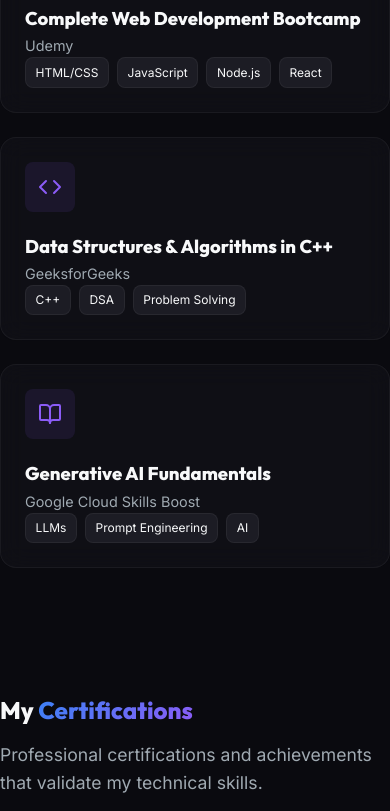
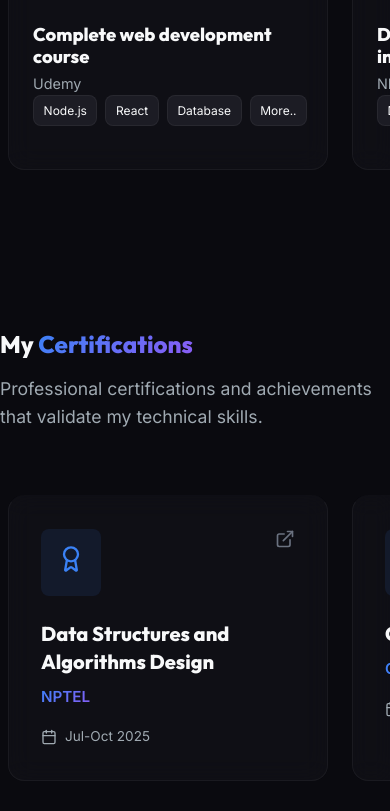
Before and after one commit to amanraj2205/amanraj, a React (Vite) app: page / in a window 390 px wide. Shown: the part 1713-2524 px from the top of the page. Built offline with nearby package versions, Linux system fonts and the light colour scheme.

Commit message:
feat: Implement Projects, Hackathons, Certifications, and Courses components with their respective styles.

```diff
--- a/src/components/Certifications.css
+++ b/src/components/Certifications.css
@@ -1,5 +1,25 @@
 .certifications-grid {
-  grid-template-columns: repeat(3, 1fr);
+  display: flex !important;
+  overflow-x: auto;
+  gap: 1.5rem;
+  padding: 1rem 0.5rem 2rem;
+  scroll-behavior: smooth;
+  scrollbar-width: thin;
+  scrollbar-color: var(--accent-primary) transparent;
+}
+
+.certifications-grid::-webkit-scrollbar {
+  height: 8px;
+}
+
+.certifications-grid::-webkit-scrollbar-track {
+  background: rgba(255, 255, 255, 0.05);
+  border-radius: 10px;
+}
+
+.certifications-grid::-webkit-scrollbar-thumb {
+  background: var(--accent-primary);
+  border-radius: 10px;
 }
 
 .certification-card {
@@ -8,6 +28,8 @@
   flex-direction: column;
   transition: transform var(--transition-normal), box-shadow var(--transition-normal);
   border-top: 2px solid transparent;
+  width: 320px;
+  flex: 0 0 320px;
 }
 
 .certification-card:hover {
@@ -51,14 +73,8 @@
   margin-top: auto;
 }
 
-@media (max-width: 1024px) {
-  .certifications-grid {
-    grid-template-columns: repeat(2, 1fr);
+@media (max-width: 768px) {
+  .certification-card {
+    min-width: 280px;
   }
 }
-
-@media (max-width: 768px) {
-  .certifications-grid {
-    grid-template-columns: 1fr;
-  }
-}
--- a/src/components/Certifications.jsx
+++ b/src/components/Certifications.jsx
@@ -5,22 +5,28 @@
 
 const certifications = [
   {
-    title: "Postman API Fundamentals Student Expert",
-    issuer: "Postman",
-    date: "2024",
-    link: "#"
+    title: "Data Structures and Algorithms Design",
+    issuer: "NPTEL",
+    date: "Jul-Oct 2025",
+    link: "https://drive.google.com/file/d/1IEDMQo4mNY298rC_B1jBnQD_vk7coqp3/view?usp=drive_link"
   },
   {
-    title: "Foundational C# with Microsoft",
-    issuer: "freeCodeCamp",
-    date: "2024",
-    link: "#"
+    title: "C Essentials 1",
+    issuer: "CISCO Networking Academy",
+    date: "01 Jul 2025",
+    link: "https://drive.google.com/file/d/1l0xLRnkg8dGcOcMyGoy3gZf5hEQiNrcA/view?usp=drive_link"
   },
   {
-    title: "Java (Basic) Certificate",
-    issuer: "HackerRank",
-    date: "2023",
-    link: "#"
+    title: "Programming in C",
+    issuer: "Infosys",
+    date: "June 16,2025",
+    link: "https://drive.google.com/file/d/1kU1Hagou59XGPe1nismw1niLyrdUAjgI/view?usp=drive_link"
+  },
+  {
+    title: "Relational to Document Model",
+    issuer: "MongoDB University",
+    date: "09 March,2025",
+    link: "https://drive.google.com/file/d/1UBkeQB4ReQazqH1U5aXktrfrbNYMQ-ZJ/view?usp=drive_link"
   }
 ];
 
--- a/src/components/Courses.css
+++ b/src/components/Courses.css
@@ -1,5 +1,28 @@
 .courses-grid {
-  grid-template-columns: repeat(3, 1fr);
+  display: flex !important;
+  overflow-x: auto;
+  gap: 1.5rem;
+  padding-bottom: 2rem;
+  padding-top: 1rem;
+  padding-left: 0.5rem;
+  padding-right: 0.5rem;
+  scroll-behavior: smooth;
+  scrollbar-width: thin;
+  scrollbar-color: var(--accent-secondary) transparent;
+}
+
+.courses-grid::-webkit-scrollbar {
+  height: 8px;
+}
+
+.courses-grid::-webkit-scrollbar-track {
+  background: rgba(255, 255, 255, 0.05);
+  border-radius: 10px;
+}
+
+.courses-grid::-webkit-scrollbar-thumb {
+  background: var(--accent-secondary);
+  border-radius: 10px;
 }
 
 .course-card {
@@ -8,6 +31,8 @@
   gap: 1.5rem;
   flex-direction: column;
   transition: transform var(--transition-normal), box-shadow var(--transition-normal);
+  width: 320px;
+  flex: 0 0 320px;
 }
 
 .course-card:hover {
@@ -44,14 +69,8 @@
   border: 1px solid var(--glass-border);
 }
 
-@media (max-width: 1024px) {
-  .courses-grid {
-    grid-template-columns: repeat(2, 1fr);
+@media (max-width: 768px) {
+  .course-card {
+    min-width: 280px;
   }
 }
-
-@media (max-width: 768px) {
-  .courses-grid {
-    grid-template-columns: 1fr;
-  }
-}
--- a/src/components/Courses.jsx
+++ b/src/components/Courses.jsx
@@ -5,23 +5,36 @@
 
 const courses = [
   {
-    title: "Complete Web Development Bootcamp",
+    title: "Complete web development course",
     platform: "Udemy",
     icon: <MonitorPlay size={24} />,
-    skills: ["HTML/CSS", "JavaScript", "Node.js", "React"]
+    skills: ["Node.js", "React","Database","More.."]
   },
   {
     title: "Data Structures & Algorithms in C++",
+    platform: "NPTEL",
+    icon: <Code size={24} />,
+    skills: ["DSA", "Problem Solving","Algorithms"]
+  },
+  {
+    title: "C++ Programming - Self Paced",
+    platform: "GeeksforGeeks",
+    icon: <BookOpen size={24} />,
+    skills: ["C++", "OOPs", "STL Algorithms"]
+  },
+  {
+    title: "Full stack generative and Agentic AI with python",
+    platform: "Udemy",
+    icon: <Code size={24} />,
+    skills: ["Python", "Agent", "RAG","Vector DBs","Docker"]
+  },
+  {
+    title: "Python Programming",
     platform: "GeeksforGeeks",
     icon: <Code size={24} />,
-    skills: ["C++", "DSA", "Problem Solving"]
-  },
-  {
-    title: "Generative AI Fundamentals",
-    platform: "Google Cloud Skills Boost",
-    icon: <BookOpen size={24} />,
-    skills: ["LLMs", "Prompt Engineering", "AI"]
+    skills: ["Python","OOPs","Machine Learning Basics","Data Science Basics"]
   }
+
 ];
 
 const Courses = () => {
--- a/src/components/Hackathons.css
+++ b/src/components/Hackathons.css
@@ -1,11 +1,36 @@
 .hackathons-container {
   width: 100%;
+  max-height: 550px;
+  overflow-y: auto;
+  padding-right: 1rem;
+  padding-bottom: 1rem;
+  scrollbar-width: thin;
+  scrollbar-color: var(--accent-warning) transparent;
+}
+
+.hackathons-container::-webkit-scrollbar {
+  width: 6px;
+}
+
+.hackathons-container::-webkit-scrollbar-track {
+  background: rgba(255, 255, 255, 0.05);
+  border-radius: 10px;
+}
+
+.hackathons-container::-webkit-scrollbar-thumb {
+  background: var(--accent-warning);
+  border-radius: 10px;
 }
 
 .hackathon-card {
   padding: 2rem;
   border-left: 4px solid var(--accent-warning);
   transition: transform var(--transition-normal), box-shadow var(--transition-normal);
+  margin-bottom: 1.5rem;
+}
+
+.hackathon-card:last-child {
+  margin-bottom: 0;
 }
 
 .hackathon-card:hover {
@@ -23,7 +48,8 @@
   width: 56px;
   height: 56px;
   border-radius: 50%;
-  background: rgba(245, 158, 11, 0.1); /* Warning/Amber color for Trophy */
+  background: rgba(245, 158, 11, 0.1);
+  /* Warning/Amber color for Trophy */
   color: var(--accent-warning);
   display: flex;
   align-items: center;
--- a/src/components/Hackathons.jsx
+++ b/src/components/Hackathons.jsx
@@ -6,19 +6,35 @@
 const hackathons = [
   {
     title: "Smart India Hackathon (SIH) 2024",
-    role: "Team Leader & Full Stack Developer",
-    project: "AI-Powered Financial Assistant",
+    role: "Full Stack Developer",
+    project: "KrishiVikash",
     location: "National Level",
-    achievement: "Finalist",
-    description: "Built a comprehensive financial literacy and assistance platform using React, Node.js, and integrating LLMs for real-time advice."
+    achievement: "Idea Submission Round",
+    description: "KrishiVikash is a gamified digital platform using AI, IoT, and satellite data to provide localized farming insights. It boosts yields and sustainability through multilingual accessibility and behavioral engagement."
   },
   {
-    title: "HackTheBox CyberHack",
-    role: "Backend Architect",
-    project: "SecureVault",
+    title: "Rajasthan Digifest X TiE Global Hackathon",
+    role: "Team Leader & Full Stack Developer",
+    project: "SupplyWater",
+    location: "Offline",
+    achievement: "Top 5%",
+    description: "SupplyWater helps farmers coordinate their irrigation schedules. By sharing information, they can manage water more efficiently and prevent conflicts."
+  },
+  {
+    title: "Google Solution Challenge 2025",
+    role: "Frontend Developer",
+    project: "AgriTech",
     location: "Online",
-    achievement: "Top 20%",
-    description: "Developed a secure file sharing system with end-to-end encryption to solve data privacy challenges."
+    achievement: "Project Evaluation",
+    description: "Empowering Small and Marginal Farmers with AI-Driven Agricultural Solutions. Bulid a software for farmers to help them with their crops."
+  },
+  {
+    title: "Hack Arya Verse",
+    role: "Frontend Developer",
+    project: "AI Chatbot for Farmers",
+    location: "Offline",
+    achievement: "Top 10%",
+    description: "A chatbot that helps farmers to get information about their crops and the best way to take care of them."
   }
 ];
 
--- a/src/components/Projects.css
+++ b/src/components/Projects.css
@@ -1,5 +1,25 @@
 .projects-grid {
-  grid-template-columns: repeat(3, 1fr);
+  display: flex !important;
+  overflow-x: auto;
+  gap: 1.5rem;
+  padding: 1rem 0.5rem 2rem;
+  scroll-behavior: smooth;
+  scrollbar-width: thin;
+  scrollbar-color: var(--accent-primary) transparent;
+}
+
+.projects-grid::-webkit-scrollbar {
+  height: 8px;
+}
+
+.projects-grid::-webkit-scrollbar-track {
+  background: rgba(255, 255, 255, 0.05);
+  border-radius: 10px;
+}
+
+.projects-grid::-webkit-scrollbar-thumb {
+  background: var(--accent-primary);
+  border-radius: 10px;
 }
 
 .project-card {
@@ -7,6 +27,8 @@
   display: flex;
   flex-direction: column;
   transition: transform var(--transition-normal), box-shadow var(--transition-normal);
+  width: 320px;
+  flex: 0 0 320px;
 }
 
 .project-card:hover {
@@ -104,20 +126,18 @@
   padding: 0.35rem 0.85rem;
 }
 
-@media (max-width: 1024px) {
-  .projects-grid {
-    grid-template-columns: repeat(2, 1fr);
+@media (max-width: 768px) {
+  .project-card {
+    min-width: 300px;
   }
-}
 
-@media (max-width: 768px) {
-  .projects-grid {
-    grid-template-columns: 1fr;
+  .project-image {
+    height: 180px;
   }
 
   .project-overlay {
     opacity: 1;
-    background: linear-gradient(to top, rgba(10,10,15,0.9) 0%, transparent 60%);
+    background: linear-gradient(to top, rgba(10, 10, 15, 0.9) 0%, transparent 60%);
     align-items: flex-end;
     padding-bottom: 1rem;
   }
--- a/src/components/Projects.jsx
+++ b/src/components/Projects.jsx
@@ -27,6 +27,14 @@
     github: "https://github.com/amanraj2205",
     demo: "#",
     image: "https://images.unsplash.com/photo-1504639725590-34d0984388bd?auto=format&fit=crop&q=80&w=800&h=500"
+  },
+  {
+    title: "Stock Market Dashboard",
+    description: "Real-time stock monitoring application with interactive charts, financial news integration, and portfolio tracking features.",
+    tags: ["React", "Chart.js", "Financial APIs", "Firebase"],
+    github: "https://github.com/amanraj2205",
+    demo: "#",
+    image: "https://images.unsplash.com/photo-1611974717482-58a00a9d1872?auto=format&fit=crop&q=80&w=800&h=500"
   }
 ];
 
```
